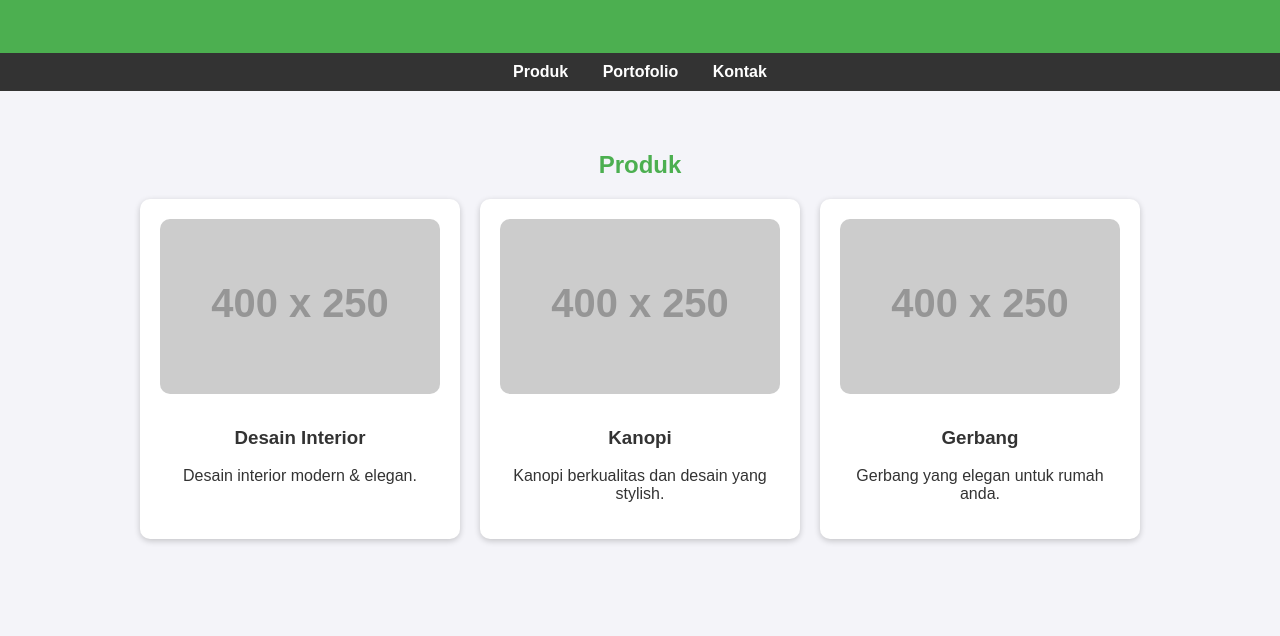
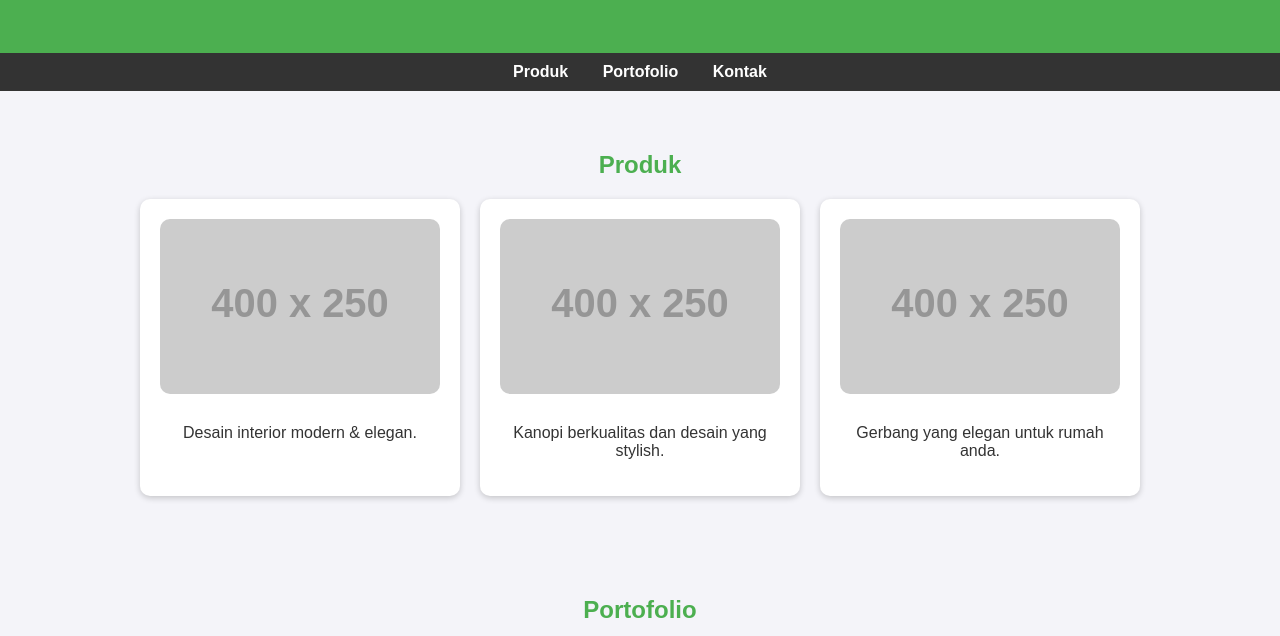
Before and after one commit to zatmzid-commits/website-pertama, a plain HTML site: page index.html in a window 1280 px wide. Shown: the part 142-778 px from the top of the page. Drawn offline with Linux system fonts and the light colour scheme; placeholder pictures from the web are drawn by us.

Commit message:
Update index.html

```diff
--- a/index.html
+++ b/index.html
@@ -97,18 +97,15 @@
     <div class="grid">
       <div class="card">
         <img src="https://via.placeholder.com/400x250" alt="Interior">
-        <h3>Desain Interior</h3>
-        <p>Desain interior modern & elegan.</p>
+             <p>Desain interior modern & elegan.</p>
       </div>
       <div class="card">
         <img src="https://via.placeholder.com/400x250" alt="Kanopi">
-        <h3>Kanopi</h3>
-        <p>Kanopi berkualitas dan desain yang stylish.</p>
+             <p>Kanopi berkualitas dan desain yang stylish.</p>
       </div>
       <div class="card">
         <img src="https://via.placeholder.com/400x250" alt="Gerbang">
-        <h3>Gerbang</h3>
-        <p>Gerbang yang elegan untuk rumah anda.</p>
+             <p>Gerbang yang elegan untuk rumah anda.</p>
       </div>
     </div>
   </section>
```
